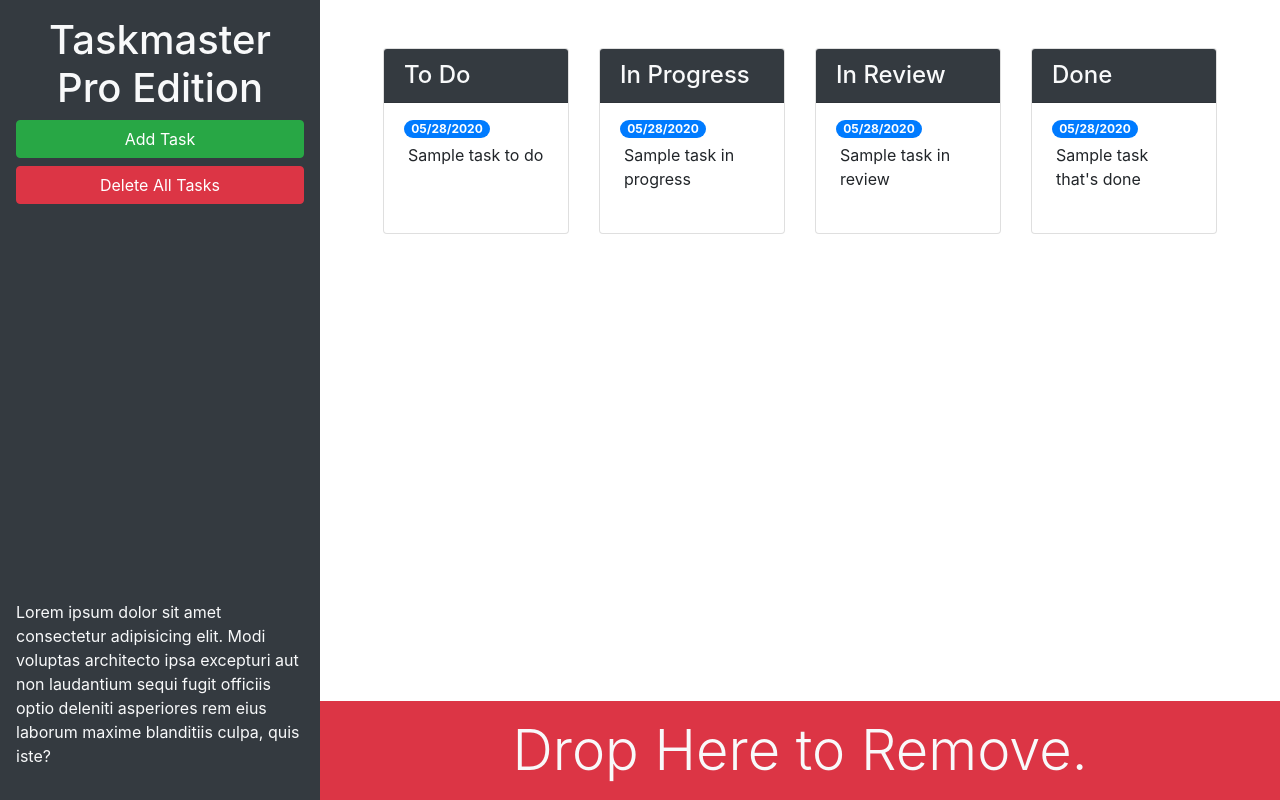
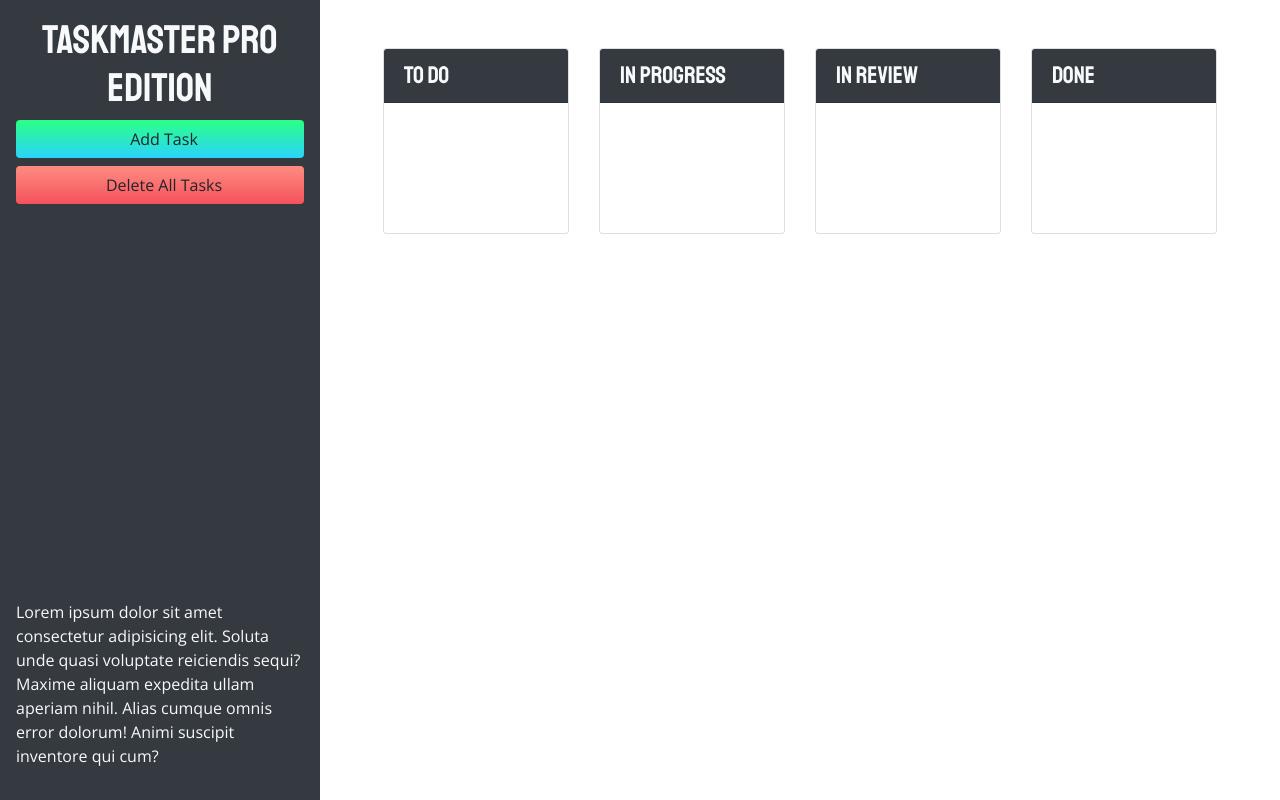
Before and after one commit to ting-hu/taskmaster-pro, a plain HTML site: page index.html in a window 1280 px wide. Drawn offline with nearby package versions, Linux system fonts and the light colour scheme; a web font is replaced by a local one.

Commit message:
UX enhancements

```diff
--- a/assets/css/style.css
+++ b/assets/css/style.css
@@ -1,3 +1,73 @@
+body {
+  font-family: "Open Sans", sans-serif;
+}
+
+h1,
+h2,
+h3,
+h4,
+h5,
+h6 {
+  font-family: "Staatliches", sans-serif;
+}
+
 ul.list-group {
   min-height: 130px;
 }
+
+.bottom-trash {
+  opacity: 0;
+  color: #f1f1f1;
+  font-size: 2.3rem;
+  font-family: "Staatliches", sans-serif;
+  transform: translateY(150px);
+  transition: all 0.5s ease-in-out;
+  background-color: rgba(234, 0, 39, 0.7);
+}
+
+.bottom-trash-drag {
+  transform: translateY(0);
+  opacity: 1;
+}
+
+.bottom-trash-active {
+  background-color: rgba(234, 0, 39, 1);
+}
+
+.dropover {
+  background: rgba(0, 0, 0, 0.3);
+}
+
+.dropover-active {
+  background: rgba(0, 0, 0, 0.9);
+}
+
+.btn-add,
+.btn-save {
+  background-color: #fa8bff;
+  background-image: linear-gradient(
+    45deg,
+    #fa8bff 0%,
+    #2bd2ff 52%,
+    #2bff88 90%
+  );
+  transition: all 0.5s ease-out;
+  background-size: 1px 100px;
+  background-position: 0px -10px;
+}
+
+.btn-close,
+.btn-delete {
+  transition: all 0.5s ease-out;
+  background-size: 1px 100px;
+  background-position: 1px -10px;
+  background-color: #ea0028;
+  background-image: linear-gradient(180deg, #ff9a8b 0%, #ea0028 100%);
+}
+
+.btn-save:hover,
+.btn-add:hover,
+.btn-close:hover,
+.btn-delete:hover {
+  background-position: 1px -50px;
+}
--- a/assets/js/script.js
+++ b/assets/js/script.js
@@ -3,11 +3,9 @@ var tasks = {};
 var createTask = function (taskText, taskDate, taskList) {
   // create elements that make up a task item
   var taskLi = $("<li>").addClass("list-group-item");
-
   var taskSpan = $("<span>")
     .addClass("badge badge-primary badge-pill")
     .text(taskDate);
-
   var taskP = $("<p>").addClass("m-1").text(taskText);
 
   // append span and p element to parent li
@@ -35,7 +33,6 @@ var loadTasks = function () {
 
   // loop over object properties
   $.each(tasks, function (list, arr) {
-    console.log(list, arr);
     // then loop over sub-array
     arr.forEach(function (task) {
       createTask(task.text, task.date, list);
@@ -65,6 +62,74 @@ var auditTask = function (taskEl) {
   }
 };
 
+// enable draggable/sortable feature on list-group elements
+$(".card .list-group").sortable({
+  // enable dragging across lists
+  connectWith: $(".card .list-group"),
+  scroll: false,
+  tolerance: "pointer",
+  helper: "clone",
+  activate: function (event, ui) {
+    $(this).addClass("dropover");
+    $(".bottom-trash").addClass("bottom-trash-drag");
+  },
+  deactivate: function (event, ui) {
+    $(this).removeClass("dropover");
+    $(".bottom-trash").removeClass("bottom-trash-drag");
+  },
+  over: function (event) {
+    $(event.target).addClass("dropover-active");
+  },
+  out: function (event) {
+    $(event.target).removeClass("dropover-active");
+  },
+  update: function () {
+    var tempArr = [];
+
+    // loop over current set of children in sortable list
+    $(this)
+      .children()
+      .each(function () {
+        // save values in temp array
+        tempArr.push({
+          text: $(this).find("p").text().trim(),
+          date: $(this).find("span").text().trim(),
+        });
+      });
+
+    // trim down list's ID to match object property
+    var arrName = $(this).attr("id").replace("list-", "");
+
+    // update array on tasks object and save
+    tasks[arrName] = tempArr;
+    saveTasks();
+  },
+});
+
+// trash icon can be dropped onto
+$("#trash").droppable({
+  accept: ".card .list-group-item",
+  tolerance: "touch",
+  drop: function (event, ui) {
+    // remove dragged element from the dom
+    ui.draggable.remove();
+    $(".bottom-trash").removeClass("bottom-trash-active");
+  },
+  over: function (event, ui) {
+    console.log(ui);
+    $(".bottom-trash").addClass("bottom-trash-active");
+  },
+  out: function (event, ui) {
+    $(".bottom-trash").removeClass("bottom-trash-active");
+  },
+});
+
+// convert text field into a jquery date picker
+$("#modalDueDate").datepicker({
+  // force user to select a future date
+  minDate: 1,
+});
+
 // modal was triggered
 $("#task-form-modal").on("show.bs.modal", function () {
   // clear values
@@ -78,7 +143,7 @@ $("#task-form-modal").on("shown.bs.modal", function () {
 });
 
 // save button in modal was clicked
-$("#task-form-modal .btn-primary").click(function () {
+$("#task-form-modal .btn-save").click(function () {
   // get form values
   var taskText = $("#modalTaskDescription").val();
   var taskDate = $("#modalDueDate").val();
@@ -99,31 +164,36 @@ $("#task-form-modal .btn-primary").click(function () {
   }
 });
 
+// task text was clicked
 $(".list-group").on("click", "p", function () {
+  // get current text of p element
   var text = $(this).text().trim();
+
+  // replace p element with a new textarea
   var textInput = $("<textarea>").addClass("form-control").val(text);
   $(this).replaceWith(textInput);
+
+  // auto focus new element
   textInput.trigger("focus");
-  console.log(text);
 });
 
+// editable field was un-focused
 $(".list-group").on("blur", "textarea", function () {
-  // get the textarea's current value/text
-  var text = $(this).val().trim();
+  // get current value of textarea
+  var text = $(this).val();
 
-  // get the parent ul's id attribute
+  // get status type and position in the list
   var status = $(this).closest(".list-group").attr("id").replace("list-", "");
-
-  // get the task's position in the list of other li elements
   var index = $(this).closest(".list-group-item").index();
 
+  // update task in array and re-save to localstorage
   tasks[status][index].text = text;
   saveTasks();
 
   // recreate p element
   var taskP = $("<p>").addClass("m-1").text(text);
 
-  // replace textarea with p element
+  // replace textarea with new content
   $(this).replaceWith(taskP);
 });
 
@@ -137,14 +207,13 @@ $(".list-group").on("click", "span", function () {
     .attr("type", "text")
     .addClass("form-control")
     .val(date);
-
   $(this).replaceWith(dateInput);
 
-  // enable jquery ui datepicker
+  // enable jquery ui date picker
   dateInput.datepicker({
     minDate: 1,
     onClose: function () {
-      // when calendar is closed, force a "change" event on the `dateInput`
+      // when calendar is closed, force a "change" event
       $(this).trigger("change");
     },
   });
@@ -157,18 +226,19 @@ $(".list-group").on("click", "span", function () {
 $(".list-group").on("change", "input[type='text']", function () {
   var date = $(this).val();
 
+  // get status type and position in the list
   var status = $(this).closest(".list-group").attr("id").replace("list-", "");
   var index = $(this).closest(".list-group-item").index();
 
+  // update task in array and re-save to localstorage
   tasks[status][index].date = date;
   saveTasks();
 
+  // recreate span and insert in place of input element
   var taskSpan = $("<span>")
     .addClass("badge badge-primary badge-pill")
     .text(date);
   $(this).replaceWith(taskSpan);
-
-  // Pass task's <li> element into auditTask() to check new due date
   auditTask($(taskSpan).closest(".list-group-item"));
 });
 
@@ -178,65 +248,16 @@ $("#remove-tasks").on("click", function () {
     tasks[key].length = 0;
     $("#list-" + key).empty();
   }
+  console.log(tasks);
   saveTasks();
-});
-
-$(".card .list-group").sortable({
-  connectWith: $(".card .list-group"),
-  scroll: false,
-  tolerance: "pointer",
-  helper: "clone",
-  activate: function (event) {
-    console.log("activate", this);
-  },
-  deactivate: function (event) {
-    console.log("deactivate", this);
-  },
-  over: function (event) {
-    console.log("over", event.target);
-  },
-  out: function (event) {
-    console.log("out", event.target);
-  },
-  update: function (event) {
-    // loop over current set of children in sortable list
-    $(this)
-      .children()
-      .each(function () {
-        var text = $(this).find("p").text().trim();
-
-        var date = $(this).find("span").text().trim();
-
-        console.log(text, date);
-
-        // trim down list's ID to match object property
-        var arrName = $(this).attr("id").replace("list-", "");
-
-        // update array on tasks object and save
-        tasks[arrName] = tempArr;
-        saveTasks();
-      });
-  },
-});
-
-$("#trash").droppable({
-  accept: ".card .list-group-item",
-  tolerance: "touch",
-  drop: function (event, ui) {
-    ui.draggable.remove();
-    console.log("drop");
-  },
-  over: function (event, ui) {
-    console.log("over");
-  },
-  out: function (event, ui) {
-    console.log("out");
-  },
-});
-
-$("#modalDueDate").datepicker({
-  minDate: 1,
 });
 
 // load tasks for the first time
 loadTasks();
+
+// audit task due dates every 30 minutes
+setInterval(function () {
+  $(".card .list-group-item").each(function () {
+    auditTask($(this));
+  });
+}, 1800000);
--- a/index.html
+++ b/index.html
@@ -10,12 +10,15 @@
     />
     <link
       rel="stylesheet"
-      href="https://cdnjs.cloudflare.com/ajax/libs/twitter-bootstrap/4.3.1/css/bootstrap.min.css"
+      href="https://cdnjs.cloudflare.com/ajax/libs/jqueryui/1.12.1/themes/base/jquery-ui.css"
     />
-    <!-- add the style sheet here -->
+    <link
+      href="https://fonts.googleapis.com/css2?family=Open+Sans:wght@400;700&family=Staatliches&display=swap"
+      rel="stylesheet"
+    />
     <link
       rel="stylesheet"
-      href="https://cdnjs.cloudflare.com/ajax/libs/jqueryui/1.12.1/themes/base/jquery-ui.min.css"
+      href="https://cdnjs.cloudflare.com/ajax/libs/open-iconic/1.1.1/font/css/open-iconic-bootstrap.min.css"
     />
     <link rel="stylesheet" href="./assets/css/style.css" />
     <title>Taskmaster Pro</title>
@@ -34,83 +37,89 @@
           p-4 p-lg-3
         "
       >
-        <h1 class="text-center">Taskmaster Pro Edition</h1>
+        <h1 class="text-center">
+          <span class="oi oi-task d-inline d-lg-none"></span>
+          Taskmaster Pro Edition
+        </h1>
         <button
           id="create-task"
-          class="btn btn-block btn-success"
+          class="btn btn-block btn-add"
           data-toggle="modal"
           data-target="#task-form-modal"
         >
-          Add Task
+          <span class="oi oi-plus mr-2"></span>Add Task
         </button>
-        <button id="remove-tasks" class="btn btn-block btn-danger">
-          Delete All Tasks
+        <button id="remove-tasks" class="btn btn-block btn-delete mb-2 mb-md-4">
+          <span class="oi oi-trash mr-2"> </span>Delete All Tasks
         </button>
-        <p class="mt-auto d-none d-lg-block">
-          Lorem ipsum dolor sit amet consectetur adipisicing elit. Modi voluptas
-          architecto ipsa excepturi aut non laudantium sequi fugit officiis
-          optio deleniti asperiores rem eius laborum maxime blanditiis culpa,
-          quis iste?
+
+        <span
+          class="
+            oi oi-task
+            display-1
+            text-center
+            mb-2
+            d-none d-lg-block
+            mt-auto
+          "
+        ></span>
+        <p class="d-none d-lg-block">
+          Lorem ipsum dolor sit amet consectetur adipisicing elit. Soluta unde
+          quasi voluptate reiciendis sequi? Maxime aliquam expedita ullam
+          aperiam nihil. Alias cumque omnis error dolorum! Animi suscipit
+          inventore qui cum?
         </p>
       </header>
       <main class="col-12 col-lg-9 d-flex flex-column">
         <div class="m-5 row justify-content-around">
-          <!-- todo start -->
+          <!--  -->
           <div class="col-12 col-md-6 col-xl-3 mb-3">
             <div class="card">
-              <h4 class="card-header bg-dark text-light">To Do</h4>
-              <ul id="list-toDo" class="list-group list-group-flush">
-                <li class="list-group-item">
-                  <span class="badge badge-primary badge-pill">05/28/2020</span>
-                  <p class="m-1">Sample task to do</p>
-                </li>
-              </ul>
+              <h4
+                class="card-header bg-dark text-light d-flex align-items-center"
+              >
+                To Do
+              </h4>
+              <ul id="list-toDo" class="list-group list-group-flush"></ul>
             </div>
           </div>
-          <!-- todo end -->
-          <!-- in progress start -->
+          <!--  -->
           <div class="col-12 col-md-6 col-xl-3 mb-3">
             <div class="card">
-              <h4 class="card-header bg-dark text-light">In Progress</h4>
-              <ul id="list-toDo" class="list-group list-group-flush">
-                <li class="list-group-item">
-                  <span class="badge badge-primary badge-pill">05/28/2020</span>
-                  <p class="m-1">Sample task in progress</p>
-                </li>
-              </ul>
+              <h4
+                class="card-header bg-dark text-light d-flex align-items-center"
+              >
+                In Progress
+              </h4>
+              <ul id="list-inProgress" class="list-group list-group-flush"></ul>
             </div>
           </div>
-          <!-- in progress end -->
-          <!-- in review start -->
+          <!--  -->
           <div class="col-12 col-md-6 col-xl-3 mb-3">
             <div class="card">
-              <h4 class="card-header bg-dark text-light">In Review</h4>
-              <ul id="list-toDo" class="list-group list-group-flush">
-                <li class="list-group-item">
-                  <span class="badge badge-primary badge-pill">05/28/2020</span>
-                  <p class="m-1">Sample task in review</p>
-                </li>
-              </ul>
+              <h4
+                class="card-header bg-dark text-light d-flex align-items-center"
+              >
+                In Review
+              </h4>
+              <ul id="list-inReview" class="list-group list-group-flush"></ul>
             </div>
           </div>
-          <!-- in review end -->
-          <!-- done start -->
+          <!--  -->
           <div class="col-12 col-md-6 col-xl-3 mb-3">
             <div class="card">
-              <h4 class="card-header bg-dark text-light">Done</h4>
-              <ul id="list-toDo" class="list-group list-group-flush">
-                <li class="list-group-item">
-                  <span class="badge badge-primary badge-pill">05/28/2020</span>
-                  <p class="m-1">Sample task that's done</p>
-                </li>
-              </ul>
+              <h4
+                class="card-header bg-dark text-light d-flex align-items-center"
+              >
+                Done
+              </h4>
+              <ul id="list-done" class="list-group list-group-flush"></ul>
             </div>
           </div>
-          <!-- done end -->
         </div>
-        <div class="mt-auto" id="trash">
-          <div class="w-100 bg-danger p-3 text-center text-light display-4">
-            Drop Here to Remove.
+        <div class="mt-auto overflow-hidden" id="trash">
+          <div class="w-100 p-3 text-center bottom-trash">
+            <span class="oi oi-trash"> </span> Drop Here to Remove.
           </div>
         </div>
       </main>
@@ -128,7 +137,7 @@
       <div class="modal-dialog modal-dialog-centered" role="document">
         <div class="modal-content">
           <div class="modal-header">
-            <h5 class="modal-title" id="task-form-modal">Add New Task</h5>
+            <h5 class="modal-title" id="myModalTitle">Add New Task</h5>
             <button
               type="button"
               class="close"
@@ -143,9 +152,9 @@
               <div class="form-group">
                 <label for="modalTaskDescription">Task description</label>
                 <textarea
+                  class="form-control"
                   id="modalTaskDescription"
                   rows="3"
-                  class="form-control"
                 ></textarea>
               </div>
               <div class="form-group">
@@ -153,22 +162,18 @@
                 <input
                   type="text"
                   class="form-control"
+                  placeholder="mm/dd/yyyy"
                   id="modalDueDate"
-                  placeholder="mm/dd/yyyy"
                   autocomplete="off"
                 />
               </div>
             </form>
           </div>
           <div class="modal-footer">
-            <button
-              type="button"
-              class="btn btn-secondary"
-              data-dismiss="modal"
-            >
+            <button type="button" class="btn btn-close" data-dismiss="modal">
               Close
             </button>
-            <button type="button" class="btn btn-primary">Save Task</button>
+            <button type="button" class="btn btn-save">Save changes</button>
           </div>
         </div>
       </div>
@@ -176,11 +181,10 @@
 
     <script src="https://cdnjs.cloudflare.com/ajax/libs/jquery/3.4.1/jquery.min.js"></script>
     <script src="https://cdnjs.cloudflare.com/ajax/libs/jqueryui/1.12.1/jquery-ui.min.js"></script>
-    <!-- add touch punch here -->
-    <script src="https://cdnjs.cloudflare.com/ajax/libs/moment.js/2.24.0/moment.min.js"></script>
-    <script src="https://cdn.jsdelivr.net/npm/jquery-ui-touch-punch@0.2.3/jquery.ui.touch-punch.min.js"></script>
+    <script src="https://cdnjs.cloudflare.com/ajax/libs/jqueryui-touch-punch/0.2.3/jquery.ui.touch-punch.min.js"></script>
     <script src="https://cdnjs.cloudflare.com/ajax/libs/popper.js/1.15.0/umd/popper.min.js"></script>
     <script src="https://cdnjs.cloudflare.com/ajax/libs/twitter-bootstrap/4.3.1/js/bootstrap.min.js"></script>
+    <script src="https://cdnjs.cloudflare.com/ajax/libs/moment.js/2.24.0/moment.min.js"></script>
     <script src="./assets/js/script.js"></script>
   </body>
 </html>
```
Also changed, not shown: 2 other files.
